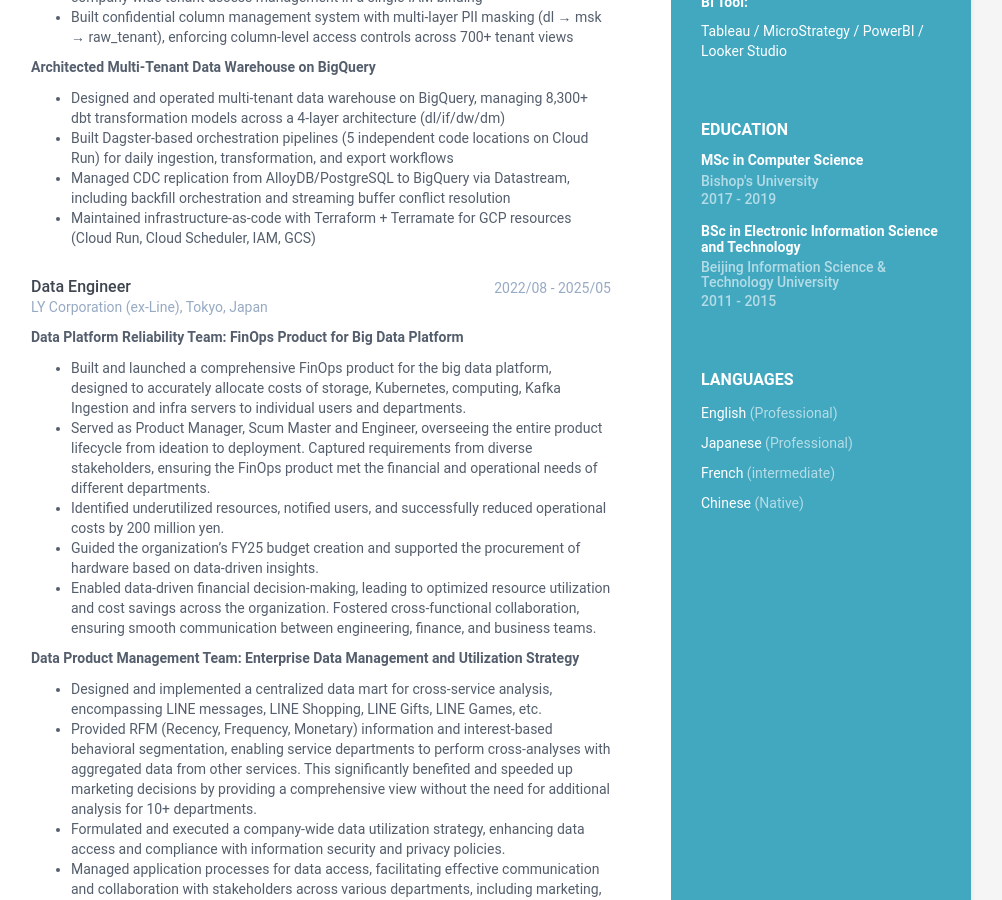
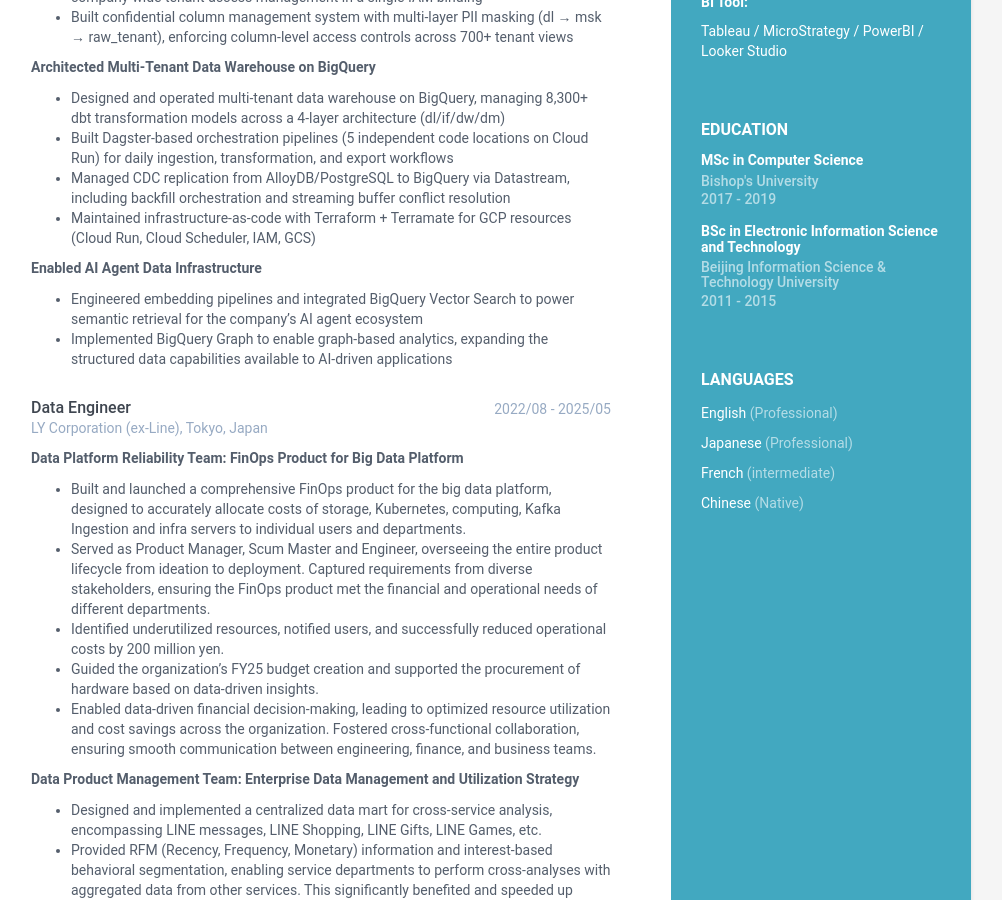
Before and after one commit to kechengyang/cv, a Jekyll site: the page built from index.html, in a window 1280 px wide and 900 px high, scrolled down 848 px. Shown: the whole window, without its empty margins (169-1171 px from the left). Built offline with Jekyll 4.4.1, drawn with Linux system fonts in a browser that asks for light colours.

Commit message:
feat: add AI agent data infrastructure section to CADDi experience
Co-Authored-By: Claude Sonnet 4.6 <noreply@anthropic.com>

```diff
--- a/_data/data.yml
+++ b/_data/data.yml
@@ -109,6 +109,10 @@ experiences:
         - Built Dagster-based orchestration pipelines (5 independent code locations on Cloud Run) for daily ingestion, transformation, and export workflows
         - Managed CDC replication from AlloyDB/PostgreSQL to BigQuery via Datastream, including backfill orchestration and streaming buffer conflict resolution
         - Maintained infrastructure-as-code with Terraform + Terramate for GCP resources (Cloud Run, Cloud Scheduler, IAM, GCS)
+
+        **Enabled AI Agent Data Infrastructure**
+        - Engineered embedding pipelines and integrated BigQuery Vector Search to power semantic retrieval for the company's AI agent ecosystem
+        - Implemented BigQuery Graph to enable graph-based analytics, expanding the structured data capabilities available to AI-driven applications
 
     - role: Data Engineer
       time: 2022/08 - 2025/05
```
